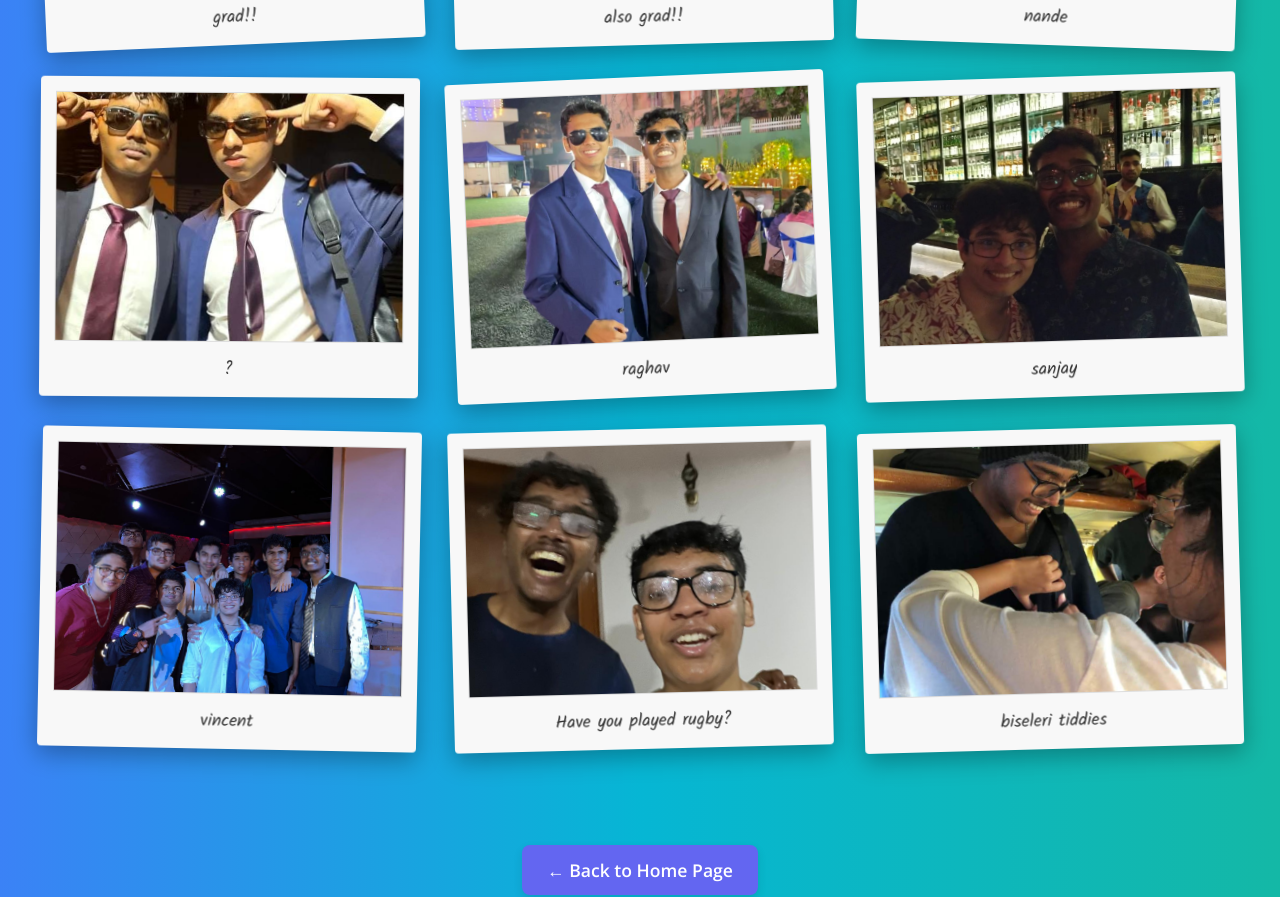
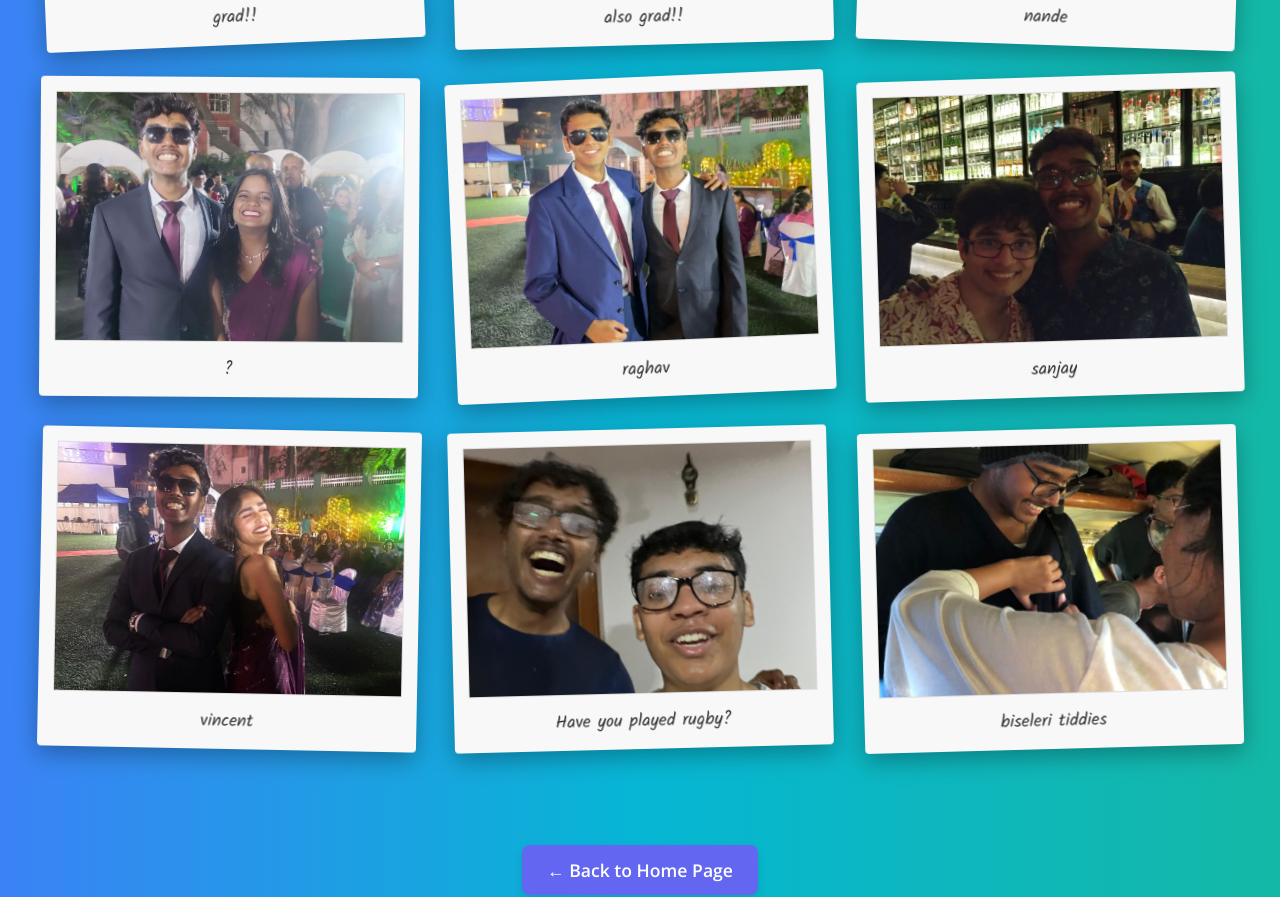
Before and after one commit to dxyyee/hari-birthday-website, a plain HTML site: page gallery.html in a window 1280 px wide. Shown: the part 1379-2276 px from the top of the page. Drawn offline with nearby package versions, Linux system fonts and the light colour scheme.

Commit message:
Update gallery.html

```diff
--- a/gallery.html
+++ b/gallery.html
@@ -176,10 +176,10 @@
                 { src: 'megrad.jpg', caption: 'grad!!'  },
                 { src: 'megrad2.jpg', caption: 'also grad!!'  },
                 { src: 'meme.jpg', caption: 'nande' },
-                { src: 'nunna.jpg', caption: '?'  },
+                { src: 'aditi.jpg', caption: '?'  },
                 { src: 'raghav.jpg', caption: 'raghav'  },
                 { src: 'sanjay.jpg', caption: 'sanjay' },
-                { src: 'vincent.jpg', caption: 'vincent'  },
+                { src: 'swadha.jpg', caption: 'vincent'  },
                 { src: 'vincentwater.jpg', caption: 'Have you played rugby?'  },
                 { src: 'wayanad.jpg', caption: 'biseleri tiddies' }
             ];
```
